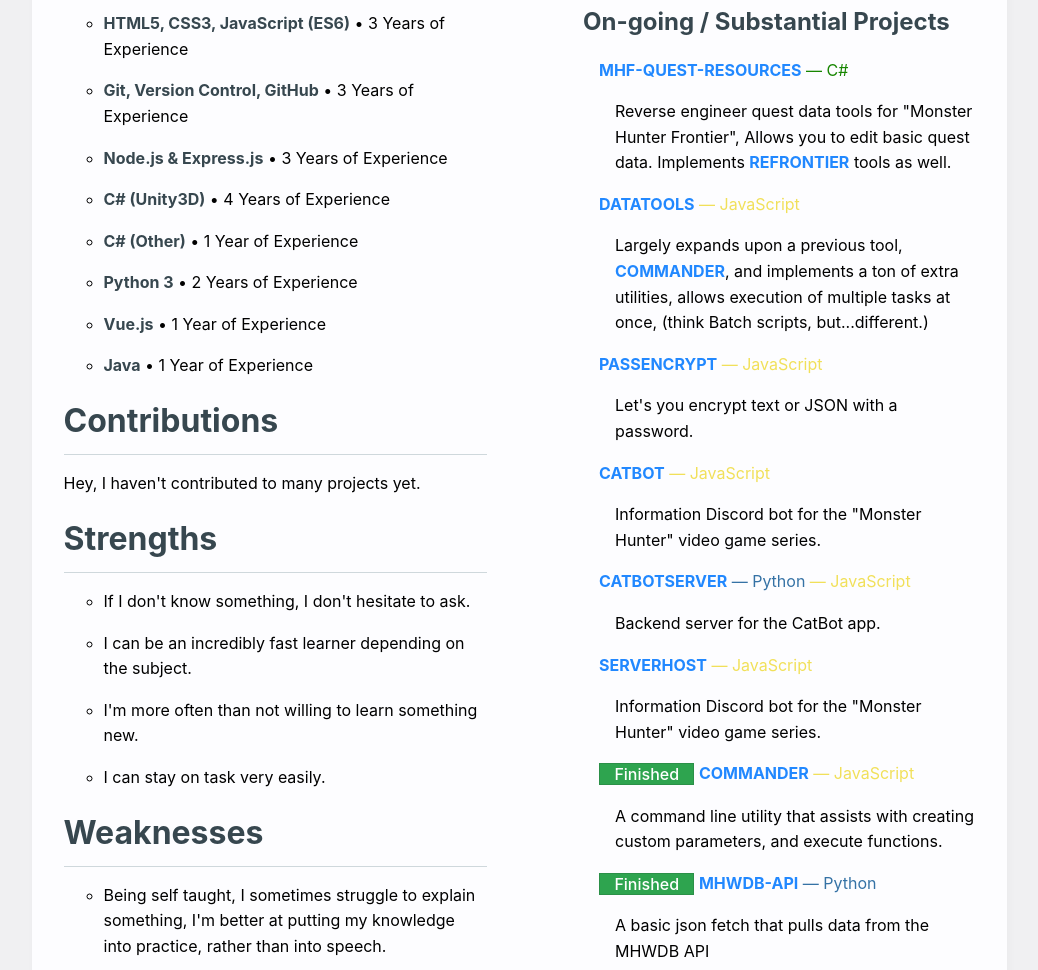
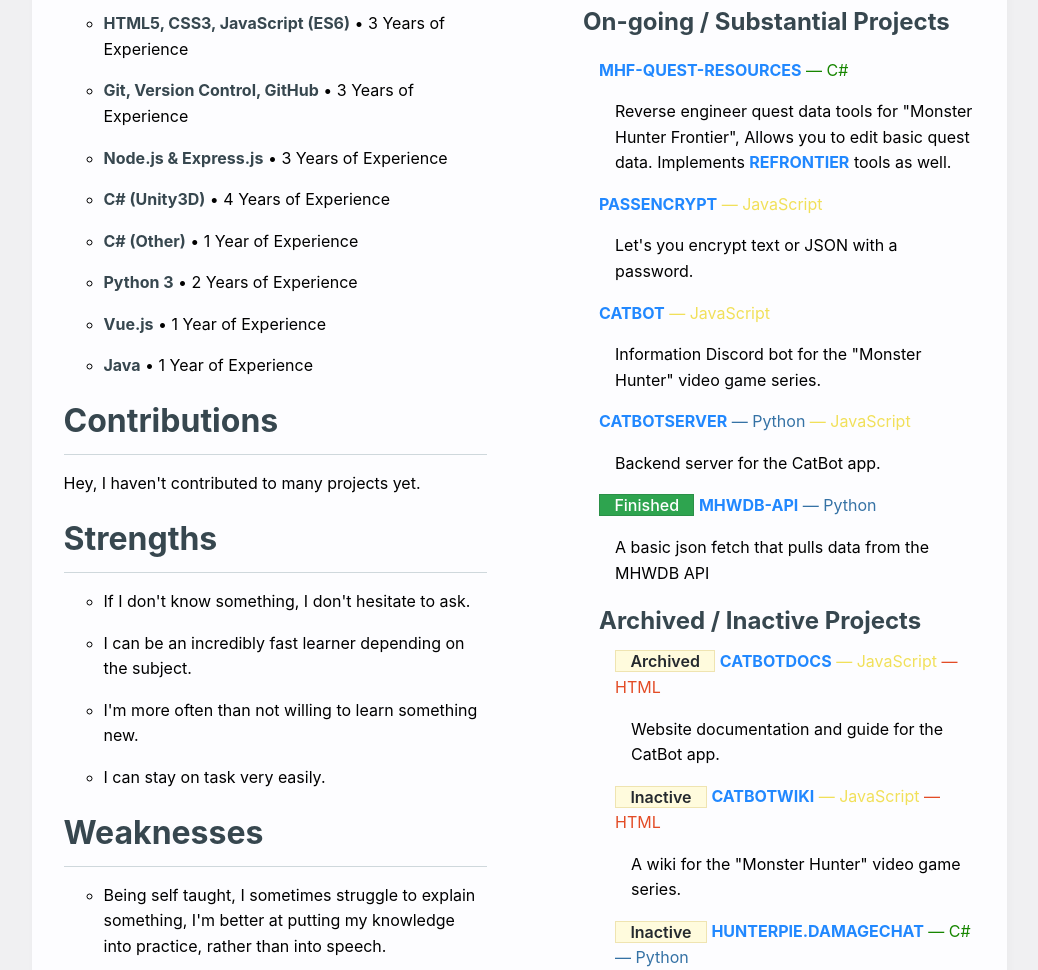
Before and after one commit to ricochhet/ricochhet.github.io, a plain HTML site: page index.html in a window 1280 px wide. Shown: the part 691-1661 px from the top of the page, without its empty margins (121-1159 px from the left). Drawn offline with Linux system fonts and the light colour scheme.

Commit message:
Remove defunct projects

```diff
--- a/index.html
+++ b/index.html
@@ -123,7 +123,7 @@
                                 <a href="https://github.com/mhvuze/ReFrontier">ReFrontier</a> tools as well.
                             </p>
                         </li>
-                        <li>
+                        <!--<li>
                             <a href="https://github.com/ricochhet/DataTools" target="_blank">DataTools</a>
                             <span class="tag color-yellow">— JavaScript</span>
                             <p>Largely expands upon a previous tool, <a
@@ -132,7 +132,7 @@
                                 utilities, allows execution of multiple tasks at once, (think Batch scripts,
                                 but...different.)
                             <p>
-                        </li>
+                        </li>-->
                         <li>
                             <a href="https://github.com/ricochhet/passencrypt" target="_blank">passencrypt</a>
                             <span class="tag color-yellow">— JavaScript</span>
@@ -150,19 +150,19 @@
                             <span class="tag color-yellow">— JavaScript</span>
                             <p>Backend server for the CatBot app.</p>
                         </li>
-                        <li>
+                        <!--<<li>
                             <a href="https://github.com/ricochhet/ServerHost" target="_blank">ServerHost</a>
                             <span class="tag color-yellow">— JavaScript</span>
                             <p>Information Discord bot for the "Monster Hunter" video game series.</p>
-                        </li>
-                        <li>
+                        </li>-->
+                        <!--<li>
                             <span class="tag notif color-success">Finished</span>
                             <a href="https://github.com/ricochhet/commander" target="_blank">commander</a>
                             <span class="tag color-yellow">— JavaScript</span>
                             <p>A command line utility that assists with creating custom parameters, and execute
                                 functions.
                             </p>
-                        </li>
+                        </li>-->
                         <li>
                             <span class="tag notif color-success">Finished</span>
                             <a href="https://github.com/ricochhet/MHWDB-API" target="_blank">MHWDB-API</a>
@@ -186,13 +186,13 @@
                                 <span class="tag color-red">— HTML</span>
                                 <p>A wiki for the "Monster Hunter" video game series.</p>
                             </li>
-                            <li>
+                            <!--<li>
                                 <span class="tag notif color-alert">Archived</span>
                                 <a href="https://github.com/ricochhet/MHWiki" target="_blank">MHWiki</a>
                                 <span class="tag color-yellow">— JavaScript</span>
                                 <span class="tag color-red">— HTML</span>
                                 <p>A wiki for the "Monster Hunter" video game series.</p>
-                            </li>
+                            </li>-->
                             <li>
                                 <span class="tag notif color-alert">Inactive</span>
                                 <a href="https://github.com/ricochhet/MHWiki" target="_blank">Hunterpie.DamageChat</a>
```
